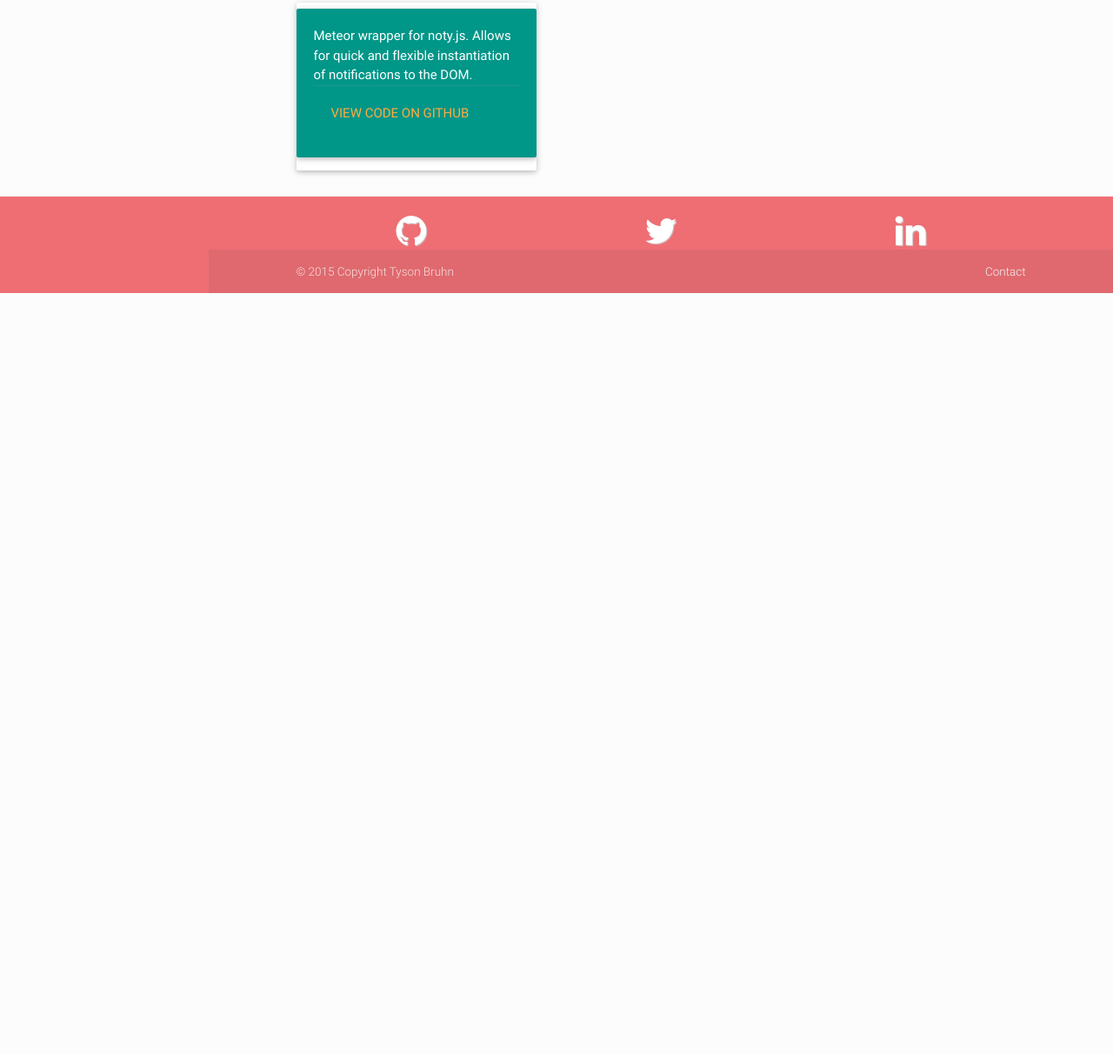
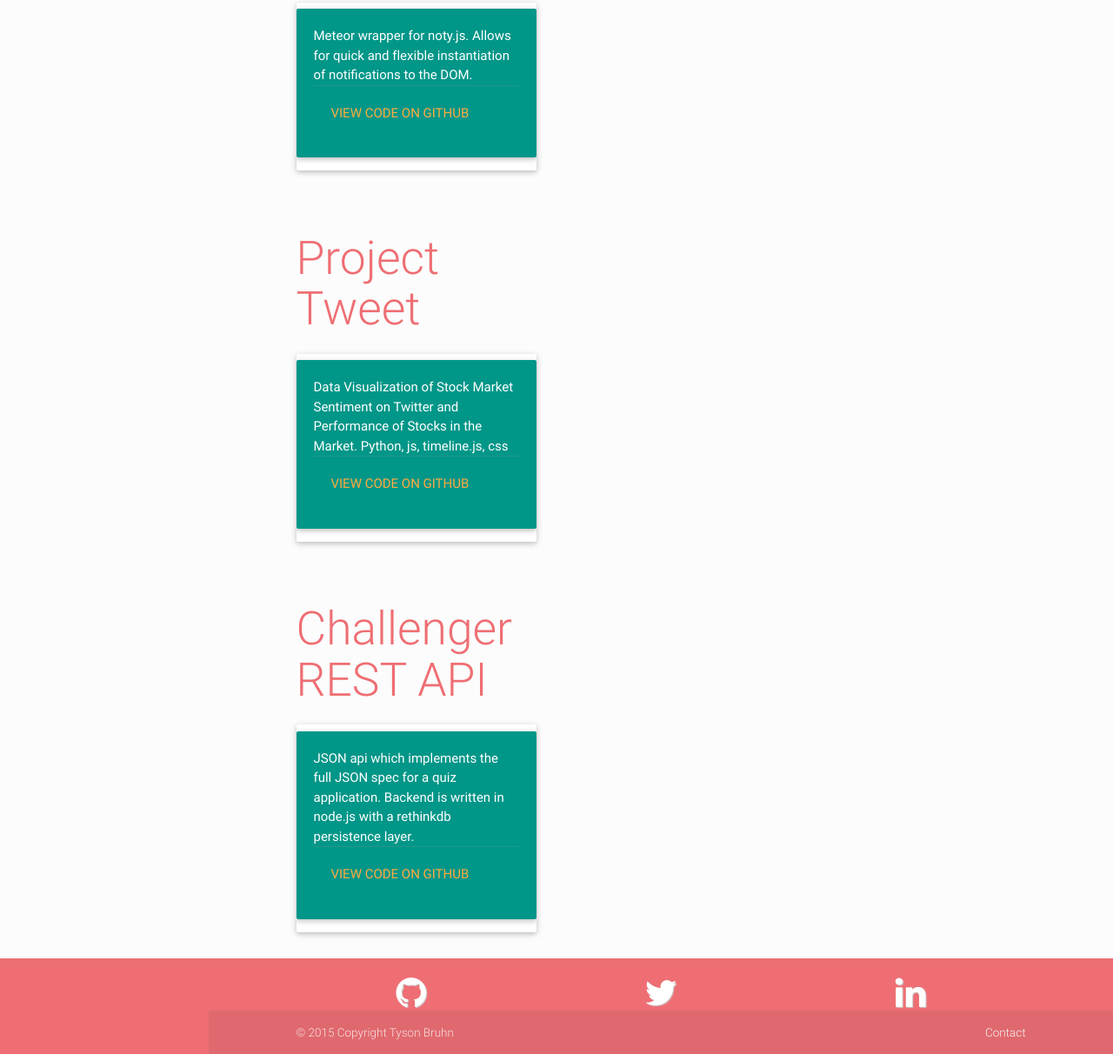
Before and after one commit to tabruhn/tabruhn.github.io, a website: page portfolio.html in a window 1280 px wide. Shown: the part 2527-3739 px from the top of the page at 87% size. Before the commit the page ends 2864 px from the top, so only its background shows below. Drawn offline with nearby package versions, Linux system fonts and the light colour scheme.

Commit message:
rough portfolio completed

```diff
--- a/portfolio.html
+++ b/portfolio.html
@@ -158,6 +158,7 @@
             </div> -->
         </div>
       </div>
+
       <div id="noty" class="section scrollspy">
         <div class="row">
           <!-- Card Panel -->
@@ -182,6 +183,53 @@
         </div>
       </div>
 
+      <div id="projecttweet" class="section scrollspy">
+        <div class="row">
+          <!-- Card Panel -->
+          <div class="col s12 m5">
+            <h2 class="header">Project Tweet</h2>
+            <div class="card">
+              <div class="card-panel teal"> <span class="white-text">
+                 Data Visualization of Stock Market Sentiment on Twitter and Performance of Stocks in the Market. Python, js, timeline.js, css
+               </span>
+                <div class="card-action">
+                  <a href="http://github.com/tabruhn/project-tweet">View Code on Github</a>
+                </div>
+              </div>
+            </div>
+          </div>
+          <!-- <div class="col s12 m5">
+            <br><br><br><br
+            <p class="caption">
+             Here is the standard card with an image thumbnail.
+            </p>
+            </div> -->
+        </div>
+      </div>
+
+      <div id="challengr" class="section scrollspy">
+        <div class="row">
+          <!-- Card Panel -->
+          <div class="col s12 m5">
+            <h2 class="header">Challenger REST API</h2>
+            <div class="card">
+              <div class="card-panel teal"> <span class="white-text">
+                  JSON api which implements the full JSON spec for a quiz application. Backend is written in node.js with a rethinkdb persistence layer.
+               </span>
+                <div class="card-action">
+                  <a href="//github.com/tabruhn/challengr-api">View Code on Github</a>
+                </div>
+              </div>
+            </div>
+          </div>
+          <!-- <div class="col s12 m5">
+            <br><br><br><br
+            <p class="caption">
+             Here is the standard card with an image thumbnail.
+            </p>
+            </div> -->
+        </div>
+      </div>
 
     </div>
 
```
